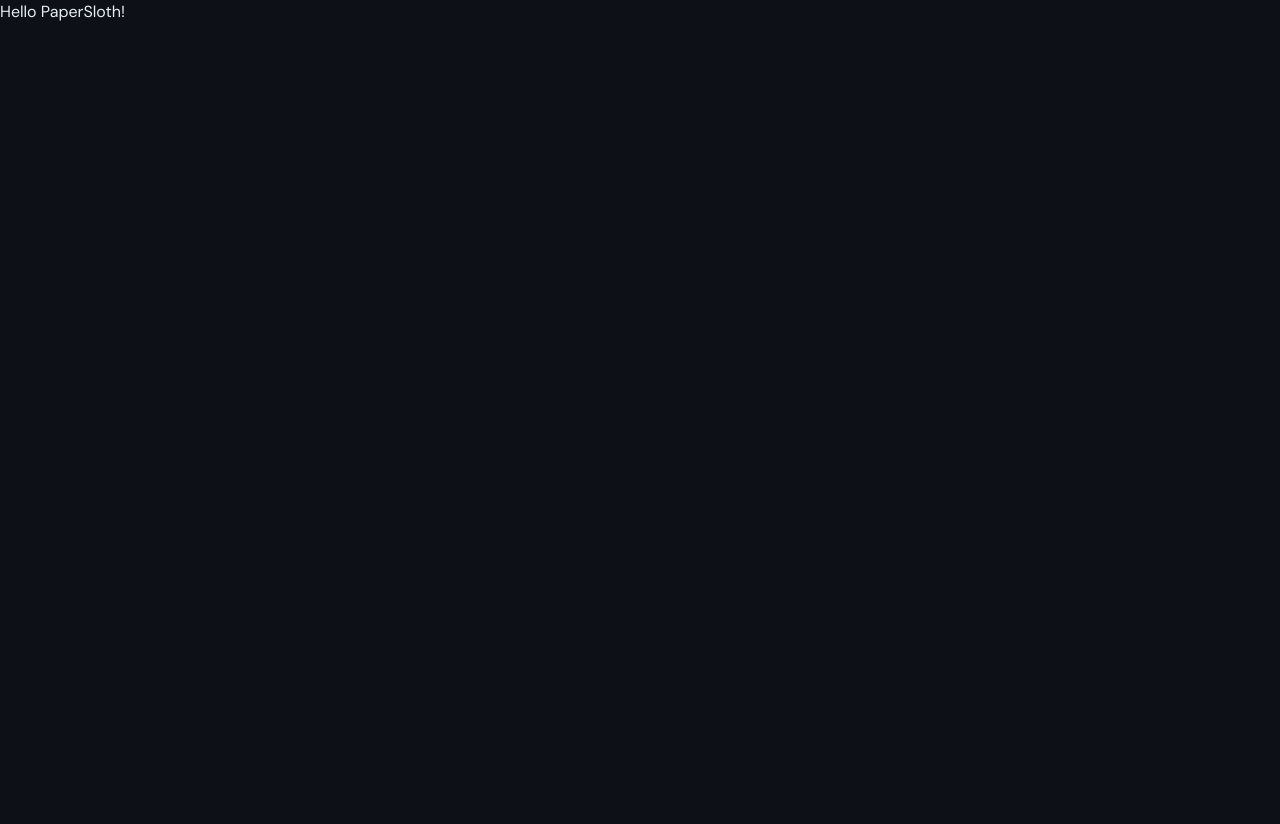
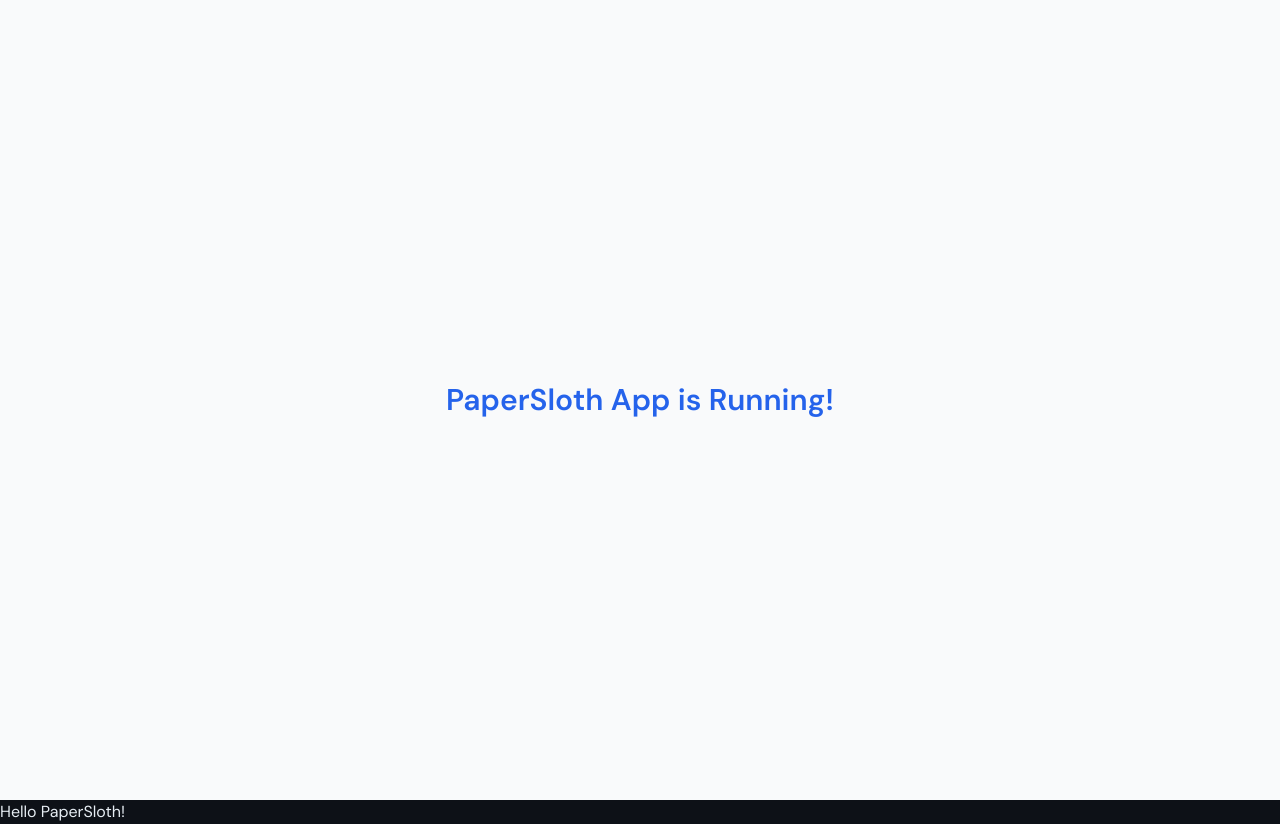
Before and after one commit to ziqqq-rgb/PaperSloth, a React (Vite) app in the folder frontend/: page / in a window 1280 px wide. Before the commit the page ends 800 px from the top, so only its background shows below. Built offline with nearby package versions, Linux system fonts and the light colour scheme.

Commit message:
fix app tsx file

```diff
--- /dev/null
+++ b/frontend/src/app.tsx
@@ -0,0 +1,7 @@
+export default function App() {
+  return (
+    <div className="min-h-screen bg-gray-50 flex items-center justify-center">
+      <h1 className="text-3xl font-bold text-blue-600">PaperSloth App is Running!</h1>
+    </div>
+  )
+}
--- a/frontend/src/client.ts
+++ b/frontend/src/client.ts
@@ -1,5 +1,5 @@
 import axios from 'axios'
-import { useAuthStore } from '../store/authStore'
+import { useAuthStore } from './authStore'
 
 const api = axios.create({ baseURL: '/' })
 
--- a/frontend/src/main.tsx
+++ b/frontend/src/main.tsx
@@ -1,12 +1,12 @@
 import React from 'react'
 import ReactDOM from 'react-dom/client'
-// You'll need to create an App.tsx file next if you don't have one!
-// import App from './App.tsx'
+import App from './App.tsx'
 import './index.css'
+import App from './app'
 
 ReactDOM.createRoot(document.getElementById('root')!).render(
   <React.StrictMode>
-    {/* <App /> */}
+    <App />
     <div>Hello PaperSloth!</div>
   </React.StrictMode>,
 )
--- a/frontend/src/search.ts
+++ b/frontend/src/search.ts
@@ -1,5 +1,5 @@
 import api from './client'
-import { useAuthStore } from '../store/authStore'
+import { useAuthStore } from './authStore'
 
 export interface SearchFilters {
   course_code?:   string
--- a/frontend/tsconfig.json
+++ b/frontend/tsconfig.json
@@ -1,6 +1,7 @@
 {
   "compilerOptions": {
     "target": "ES2020",
+    "jsx": "react-jsx",
     "useDefineForClassFields": true,
     "lib": ["ES2020", "DOM", "DOM.Iterable"],
     "module": "ESNext",
```
